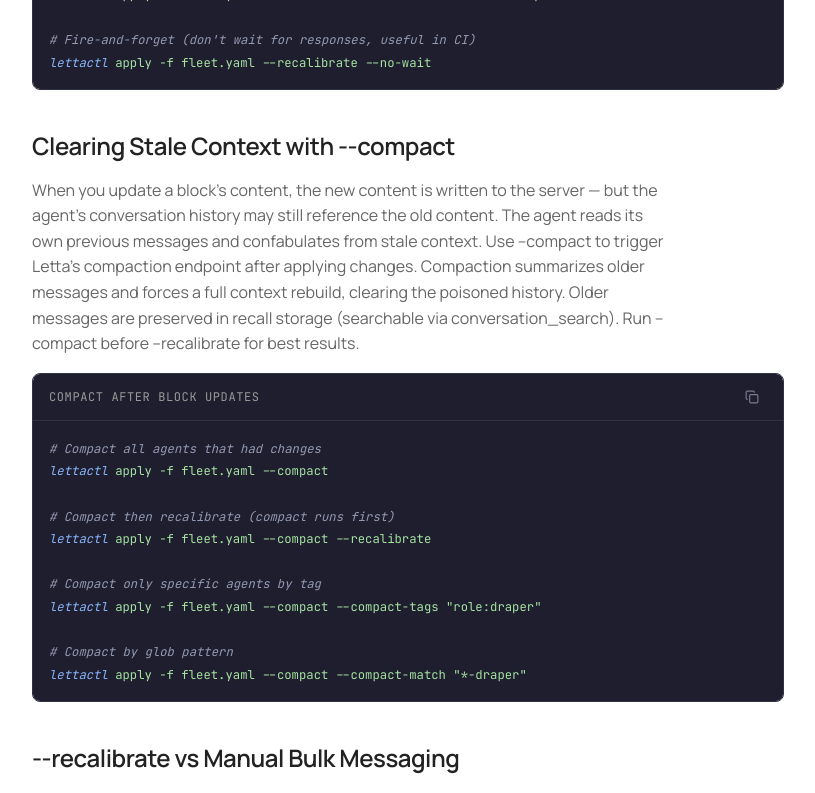
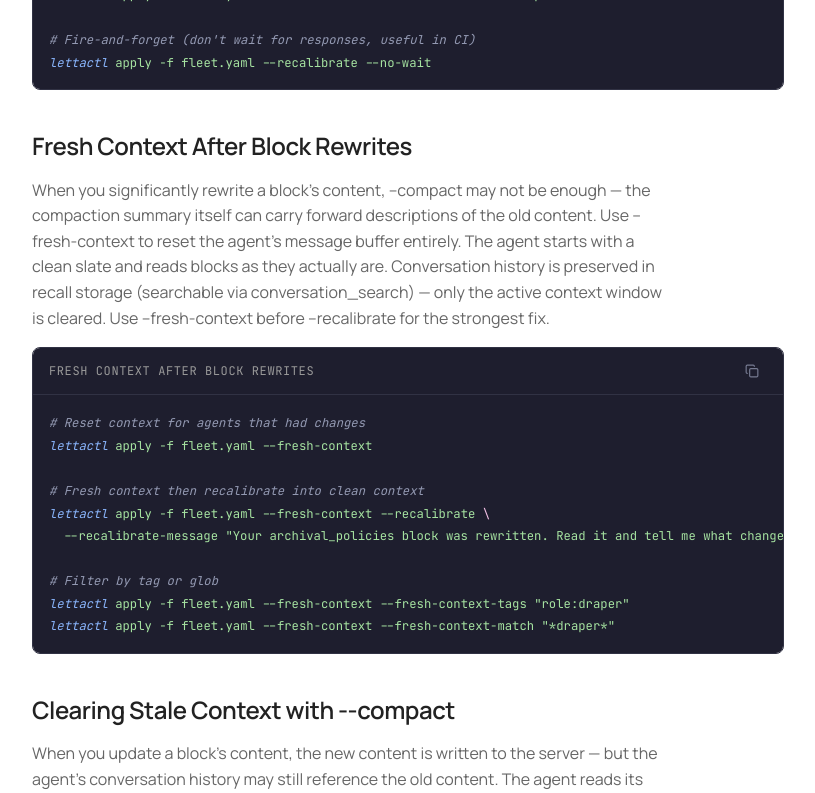
Before and after one commit to nouamanecodes/lettactl_docs, a Next.js app: page /guides/agent-calibration in a window 1280 px wide. Shown: the part 4080-4873 px from the top of the page, without its empty margins (372-1187 px from the left). Built offline with nearby package versions, Linux system fonts and the light colour scheme; no server answers.

Commit message:
docs: add --fresh-context flag and guide

```diff
--- a/content/commands/deployment.ts
+++ b/content/commands/deployment.ts
@@ -22,6 +22,9 @@ export const commands: CommandDoc[] = [
       { flag: "--canary-prefix", description: "Custom prefix for canary agents", type: "string", default: "CANARY-" },
       { flag: "--promote", description: "Promote canary config to production agents", type: "boolean" },
       { flag: "--cleanup", description: "Remove canary agents after promotion", type: "boolean" },
+      { flag: "--fresh-context", description: "Reset message buffer for agents that had changes (agent reads blocks fresh)", type: "boolean" },
+      { flag: "--fresh-context-tags", description: "Only reset context for agents matching these tags (comma-separated, AND logic)", type: "string" },
+      { flag: "--fresh-context-match", description: "Only reset context for agents matching glob pattern", type: "string" },
       { flag: "--compact", description: "Compact conversation history for agents that had changes applied (clears stale context)", type: "boolean" },
       { flag: "--compact-tags", description: "Only compact agents matching these tags (comma-separated, AND logic)", type: "string" },
       { flag: "--compact-match", description: "Only compact agents matching glob pattern", type: "string" },
@@ -37,6 +40,8 @@ export const commands: CommandDoc[] = [
       { title: "Deploy single agent", code: "lettactl apply -f fleet.yaml --agent my-agent" },
       { title: "Template application", code: "lettactl apply -f template.yaml --match 'support-*'" },
       { title: "Canary deploy + promote", code: "lettactl apply -f fleet.yaml --canary\nlettactl apply -f fleet.yaml --canary --promote --cleanup" },
+      { title: "Fresh context after block rewrite", code: "lettactl apply -f fleet.yaml --fresh-context" },
+      { title: "Fresh context + recalibrate", code: "lettactl apply -f fleet.yaml --fresh-context --recalibrate" },
       { title: "Compact after block updates", code: "lettactl apply -f fleet.yaml --compact" },
       { title: "Compact + recalibrate", code: "lettactl apply -f fleet.yaml --compact --recalibrate" },
       { title: "Deploy and recalibrate", code: "lettactl apply -f fleet.yaml --recalibrate" },
--- a/content/guides/agent-calibration.ts
+++ b/content/guides/agent-calibration.ts
@@ -149,6 +149,25 @@ lettactl apply -f fleet.yaml --recalibrate --no-wait`,
       },
     },
     {
+      heading: "Fresh Context After Block Rewrites",
+      content:
+        "When you significantly rewrite a block's content, --compact may not be enough — the compaction summary itself can carry forward descriptions of the old content. Use --fresh-context to reset the agent's message buffer entirely. The agent starts with a clean slate and reads blocks as they actually are. Conversation history is preserved in recall storage (searchable via conversation_search) — only the active context window is cleared. Use --fresh-context before --recalibrate for the strongest fix.",
+      code: {
+        language: "bash",
+        title: "Fresh context after block rewrites",
+        code: `# Reset context for agents that had changes
+lettactl apply -f fleet.yaml --fresh-context
+
+# Fresh context then recalibrate into clean context
+lettactl apply -f fleet.yaml --fresh-context --recalibrate \\
+  --recalibrate-message "Your archival_policies block was rewritten. Read it and tell me what changed."
+
+# Filter by tag or glob
+lettactl apply -f fleet.yaml --fresh-context --fresh-context-tags "role:draper"
+lettactl apply -f fleet.yaml --fresh-context --fresh-context-match "*draper*"`,
+      },
+    },
+    {
       heading: "Clearing Stale Context with --compact",
       content:
         "When you update a block's content, the new content is written to the server — but the agent's conversation history may still reference the old content. The agent reads its own previous messages and confabulates from stale context. Use --compact to trigger Letta's compaction endpoint after applying changes. Compaction summarizes older messages and forces a full context rebuild, clearing the poisoned history. Older messages are preserved in recall storage (searchable via conversation_search). Run --compact before --recalibrate for best results.",
```
